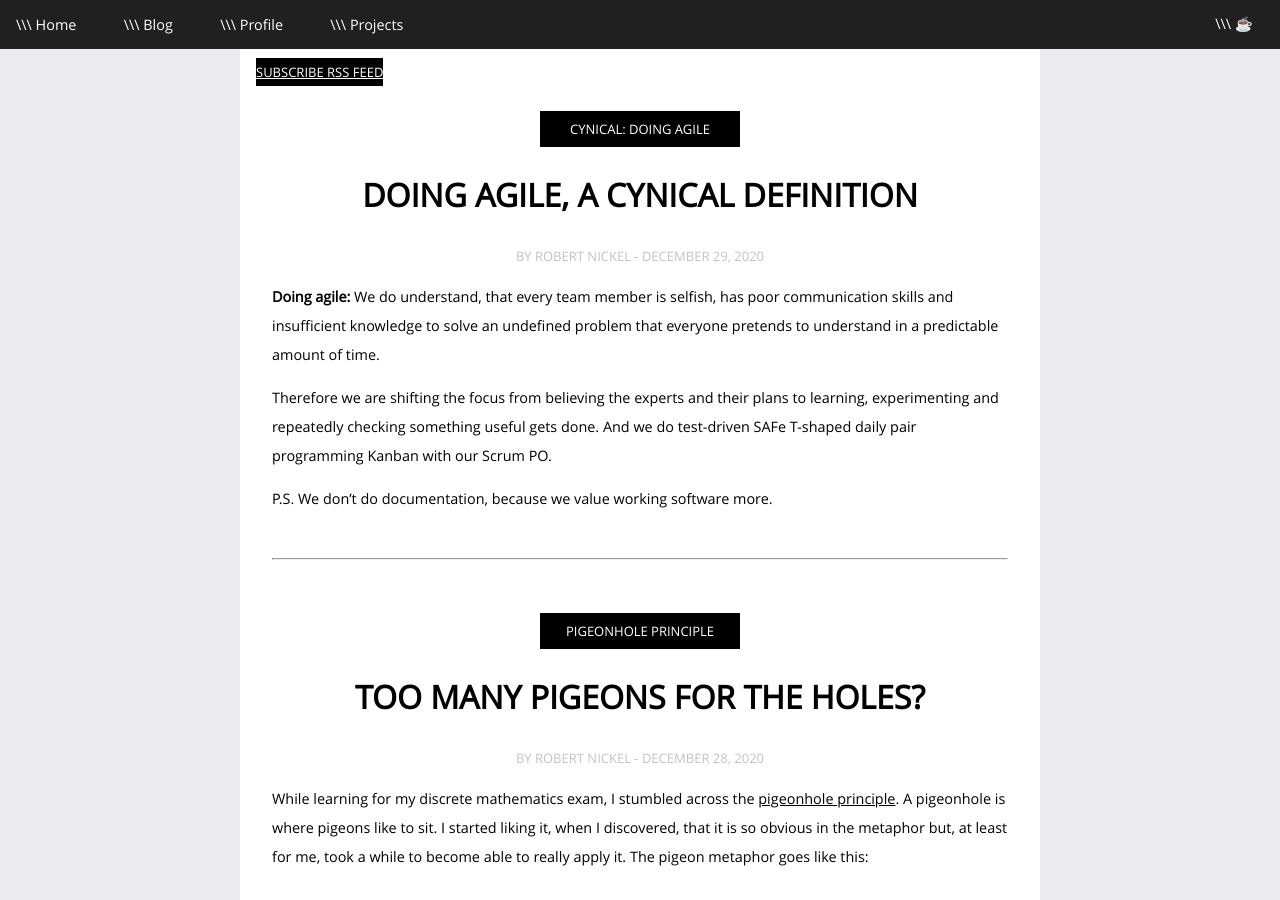
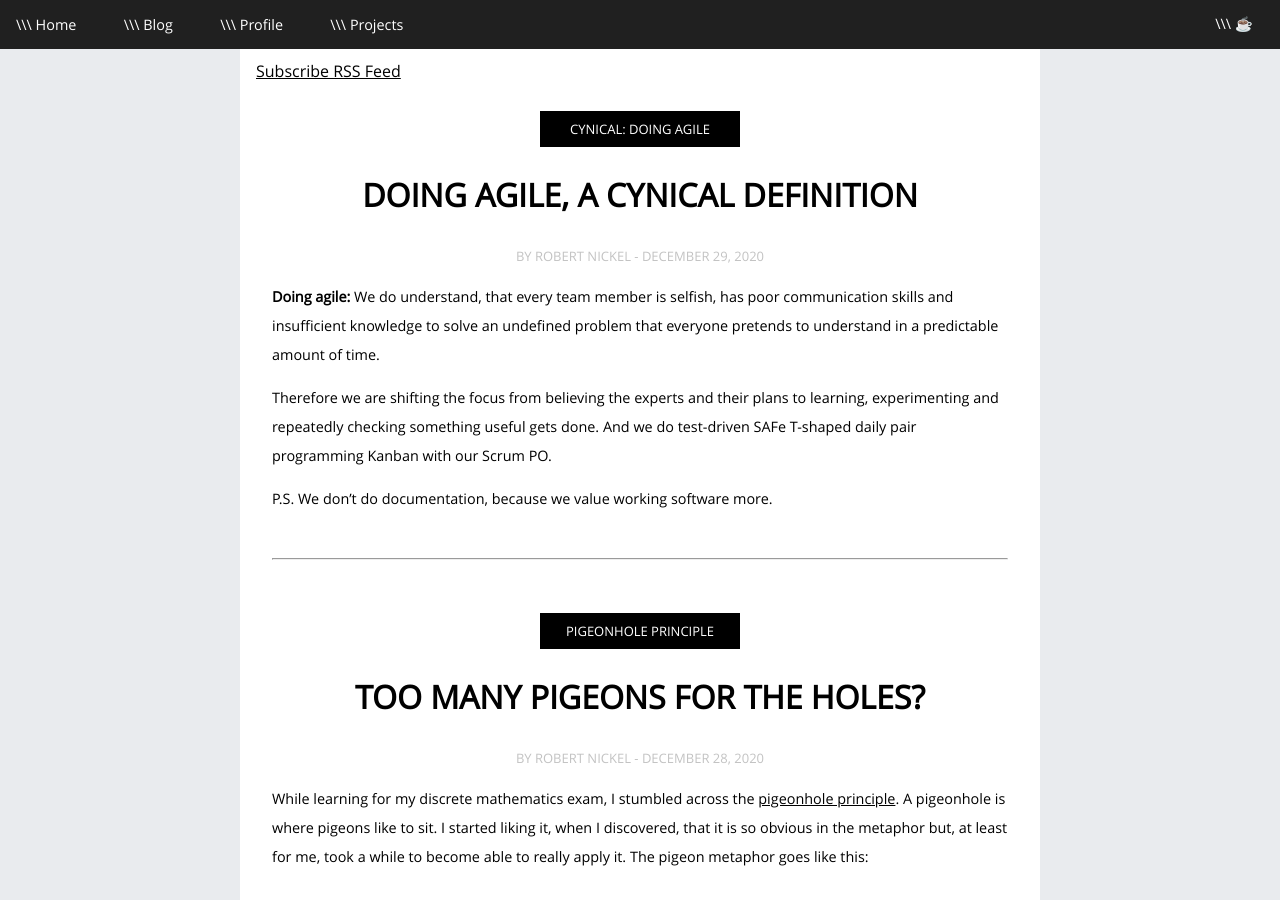
Before and after one commit to Robert-Nickel/Robert-Nickel.github.io, a Jekyll site: the page built from newblog.html, in a window 1280 px wide and 900 px high. Built offline with Jekyll 4.4.1, drawn with Linux system fonts in a browser that asks for light colours.

Commit message:
Update newblog.html

```diff
--- a/newblog.html
+++ b/newblog.html
@@ -2,10 +2,8 @@
 layout: default
 ---
 
-<a href="/feed.xml" class="heading">
-    Subscribe RSS Feed
-</a><br>
+<a href="/feed.xml" style="text-align: center">Subscribe RSS Feed</a><br>
 
 {% for post in site.posts %}
-    {{ post }}
+{{ post }}
 {% endfor %}
```
